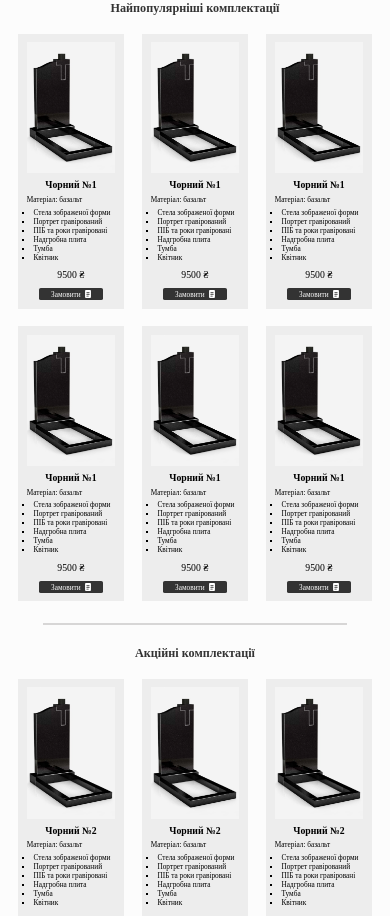
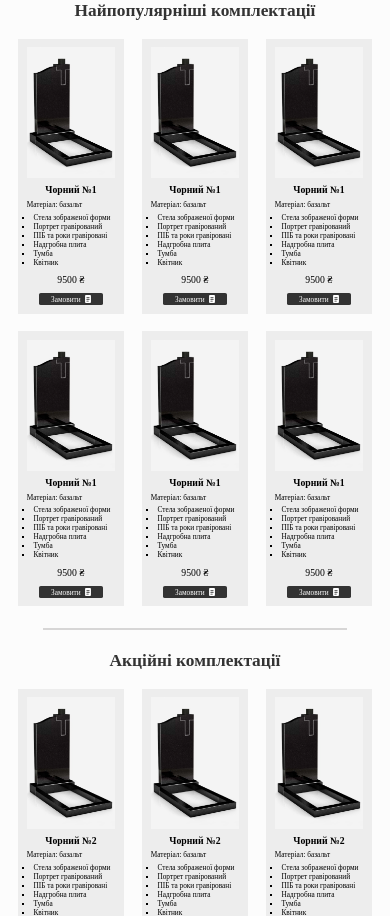
Before and after one commit to DimonStelmakh/Site, a PHP site: page / in a window 390 px wide. Shown: the part 579-1495 px from the top of the page. Run offline with PHP 8.4, Linux system fonts and the light colour scheme; some web fonts are replaced.

Commit message:
Нюанси

```diff
--- a/assets/css/media.css
+++ b/assets/css/media.css
@@ -54,6 +54,13 @@
         height: 3.75vw;
         width: fit-content;
         display: inline;
+    }
+
+    .h2 {
+        font-size: 3.65vw;
+    }
+    .h2_with_line_above {
+        font-size: 3.65vw;
     }
 }
 
@@ -167,6 +174,13 @@
     .additional_text {
         font-size: 2.375vw;
     }
+
+    .h2 {
+        font-size: 4vw;
+    }
+    .h2_with_line_above {
+        font-size: 4vw;
+    }
 }
 
 @media(max-width: 480px) {
@@ -263,5 +277,10 @@
         font-size: 2.7vw;
     }
 
-
+    .h2 {
+        font-size: 4.45vw;
+    }
+    .h2_with_line_above {
+        font-size: 4.45vw;
+    }
 }
```
